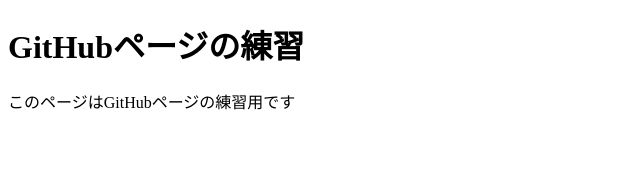
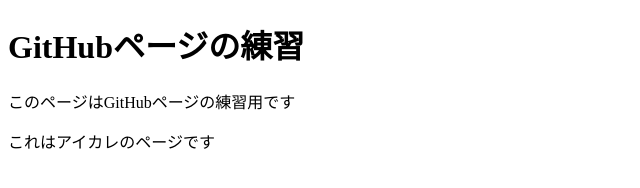
Before and after one commit to s18003/test-gh-pages, a plain HTML site: page index.html in a window 1280 px wide. Shown: the whole page, without its empty margins (0-640 px from the left). Drawn offline with Linux system fonts and the light colour scheme.

Commit message:
アイカレのページへのリンクを追加
- アンカータグを使用
- urlはhttp://www.it-college.ac.jp

```diff
--- a/index.html
+++ b/index.html
@@ -7,5 +7,6 @@
 <body>
 <h1>GitHubページの練習</h1>
 <p>このページはGitHubページの練習用です</p>
+<a herf="http://www.it-college.ac.jp" target="_blank">これはアイカレのページです</a>
 </body>
 </html>
```
